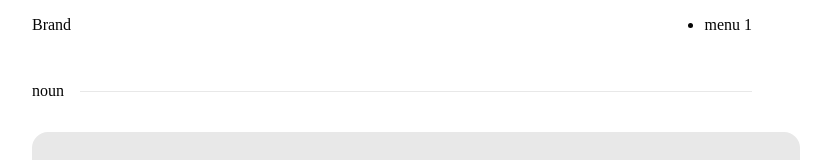
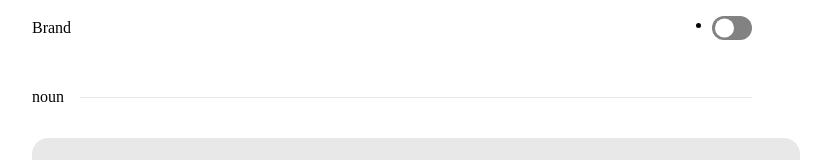
Before and after one commit to Shajansheriff/dictionary-web-app, a Next.js app: page / in a window 1280 px wide. Shown: the top 160 px of the page, without its empty margins (248-1079 px from the left). Built offline with nearby package versions, Linux system fonts and the light colour scheme.

Commit message:
use switch in navbar

```diff
--- a/src/components/Navbar/Navbar.tsx
+++ b/src/components/Navbar/Navbar.tsx
@@ -1,10 +1,14 @@
+import { Switch } from "../Switch";
 import styles from "./Navbar.module.css";
+
 export function Navbar() {
   return (
     <header className={styles.navbar}>
       <div className={styles.brand}>Brand</div>
       <ul>
-        <li>menu 1</li>
+        <li>
+          <Switch />
+        </li>
       </ul>
     </header>
   );
```
